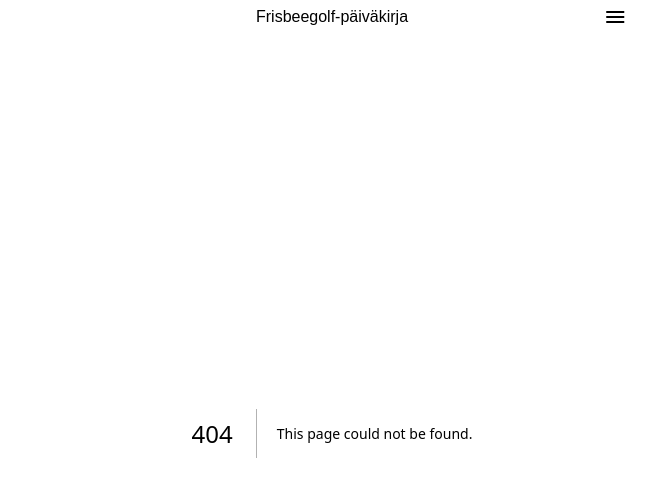
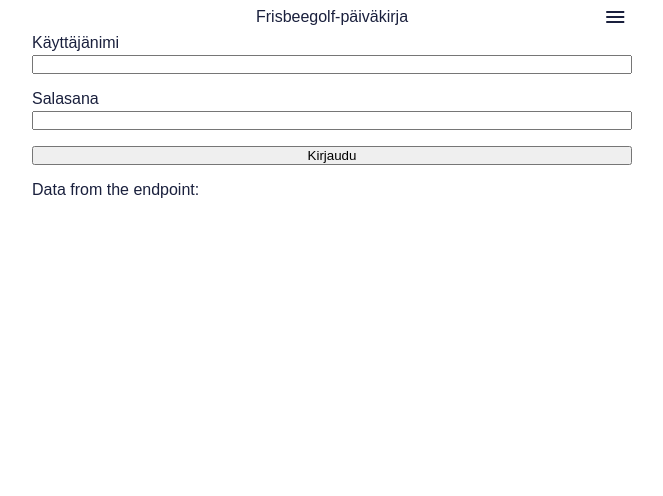
Before and after one commit to PJM178/disc-golf-tracker-quarkus, a Next.js app in the folder client/: page /dashboard/login in a window 1280 px wide. Before the commit this address had no page. Shown: the top 496 px of the page, without its empty margins (308-971 px from the left). Built offline with nearby package versions, Linux system fonts and the light colour scheme.

Commit message:
start login page, LoginForm component, server cors setup and endpoint stuff

```diff
--- a/client/next.config.ts
+++ b/client/next.config.ts
@@ -1,21 +1,22 @@
 import type { NextConfig } from "next";
 
-const isProd = process.env.NODE_ENV === 'production';
+// const isProd = process.env.NODE_ENV === 'production';
 
 const nextConfig: NextConfig = {
+  // The following stuff concern static export
   /**
    * Enable static exports.
    *
    * @see https://nextjs.org/docs/app/building-your-application/deploying/static-exports
    */
-  output: "export",
+  // output: "export",
 
   /**
    * Set base path. This is the slug of your GitHub repository.
    *
    * @see https://nextjs.org/docs/app/api-reference/next-config-js/basePath
    */
-  basePath: isProd ? "/disc-golf-tracker" : "",
+  // basePath: isProd ? "/disc-golf-tracker" : "",
 
   /**
    * Disable server-based image optimization. Next.js does not support
@@ -23,9 +24,9 @@ const nextConfig: NextConfig = {
    *
    * @see https://nextjs.org/docs/app/api-reference/components/image#unoptimized
    */
-  images: {
-    unoptimized: true,
-  },
+  // images: {
+  //   unoptimized: true,
+  // },
 };
 
 export default nextConfig;
--- /dev/null
+++ b/client/src/app/dashboard/components/LoginForm.module.css
@@ -0,0 +1,11 @@
+.form {
+  display: flex;
+  flex-direction: column;
+  gap: 1rem;
+}
+
+.form-field {
+  display: flex;
+  flex-direction: column;
+  gap: 0.2rem;
+}
--- /dev/null
+++ b/client/src/app/dashboard/components/LoginForm.tsx
@@ -0,0 +1,80 @@
+"use client"
+
+import { useState } from "react";
+import styles from "./LoginForm.module.css";
+
+const LoginForm = () => {
+  const [username, setUsername] = useState<string>("");
+  const [password, setPassword] = useState<string>("");
+  const [data, setData] = useState<Record<string, string> | null>(null);
+
+  const handleSubmit = async (e: React.FormEvent<HTMLFormElement>) => {
+    e.preventDefault();
+
+    try {
+      const res = await fetch("http://localhost:8080/hello/test");
+
+      if (res.ok) {
+        const data: Record<string, string> = await res.json();
+
+        setData(data);
+        console.log(data);
+      }
+    } catch (err) {
+      console.error(err);
+    }
+  };
+  console.log("data", data)
+  return (
+    <form
+      className={styles["form"]}
+      onSubmit={handleSubmit}
+    >
+      <div
+        className={styles["form-field"]}
+      >
+        <label
+          htmlFor="username"
+        >
+          Käyttäjänimi
+        </label>
+        <input
+          name="username"
+          id="username"
+          onChange={(e) => setUsername(e.target.value)}
+        />
+      </div>
+      <div
+        className={styles["form-field"]}
+      >
+        <label
+          htmlFor="password"
+        >
+          Salasana
+        </label>
+        <input
+          name="password"
+          id="password"
+          onChange={(e) => setPassword(e.target.value)}
+        />
+      </div>
+      <button
+        type="submit"
+      >
+        Kirjaudu
+      </button>
+      <div>
+        <div>
+          Data from the endpoint:
+        </div>
+        <div>
+          {data && Object.entries(data).map(([k, v], index) => (
+            <div key={index}>{k}{v}</div>
+          ))}
+        </div>
+      </div>
+    </form>
+  );
+};
+
+export default LoginForm;
--- /dev/null
+++ b/client/src/app/dashboard/login/page.tsx
@@ -0,0 +1,11 @@
+import LoginForm from "../components/LoginForm";
+
+const Login = () => {
+  return (
+    <div>
+      <LoginForm />
+    </div>
+  );
+};
+
+export default Login;
--- a/client/src/app/globals.css
+++ b/client/src/app/globals.css
@@ -106,6 +106,7 @@
     --stroke-strong: hsl(230, 8.5%, 61.7%);
     --stroke-weak: hsl(230, 8.1%, 23.1%);
     --stroke-weak--lighter: hsl(230, 8.1%, 40%);
+    --stroke-weak--lighter-less: hsl(230, 8.1%, 30%);
     --fill: hsl(230, 11.1%, 13.5%);
     --background: hsl(230, 17.6%, 8.5%);
     --error-text: hsla(0, 100%, 80.5%, 1);
```
Also changed, not shown: client/src/middleware.ts (added, +19 -0 lines), 2 other files (tests, documents, lock files or other folders).
